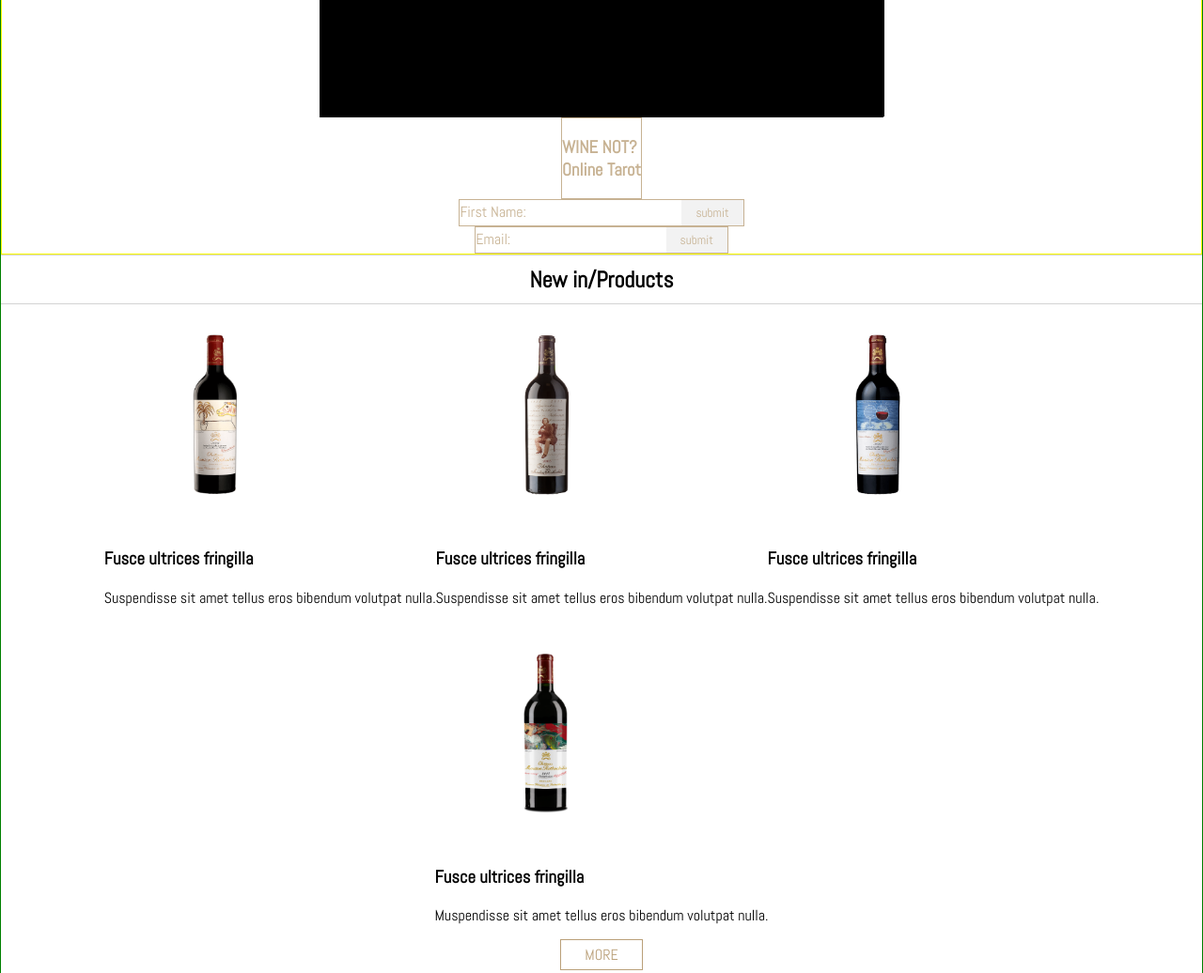
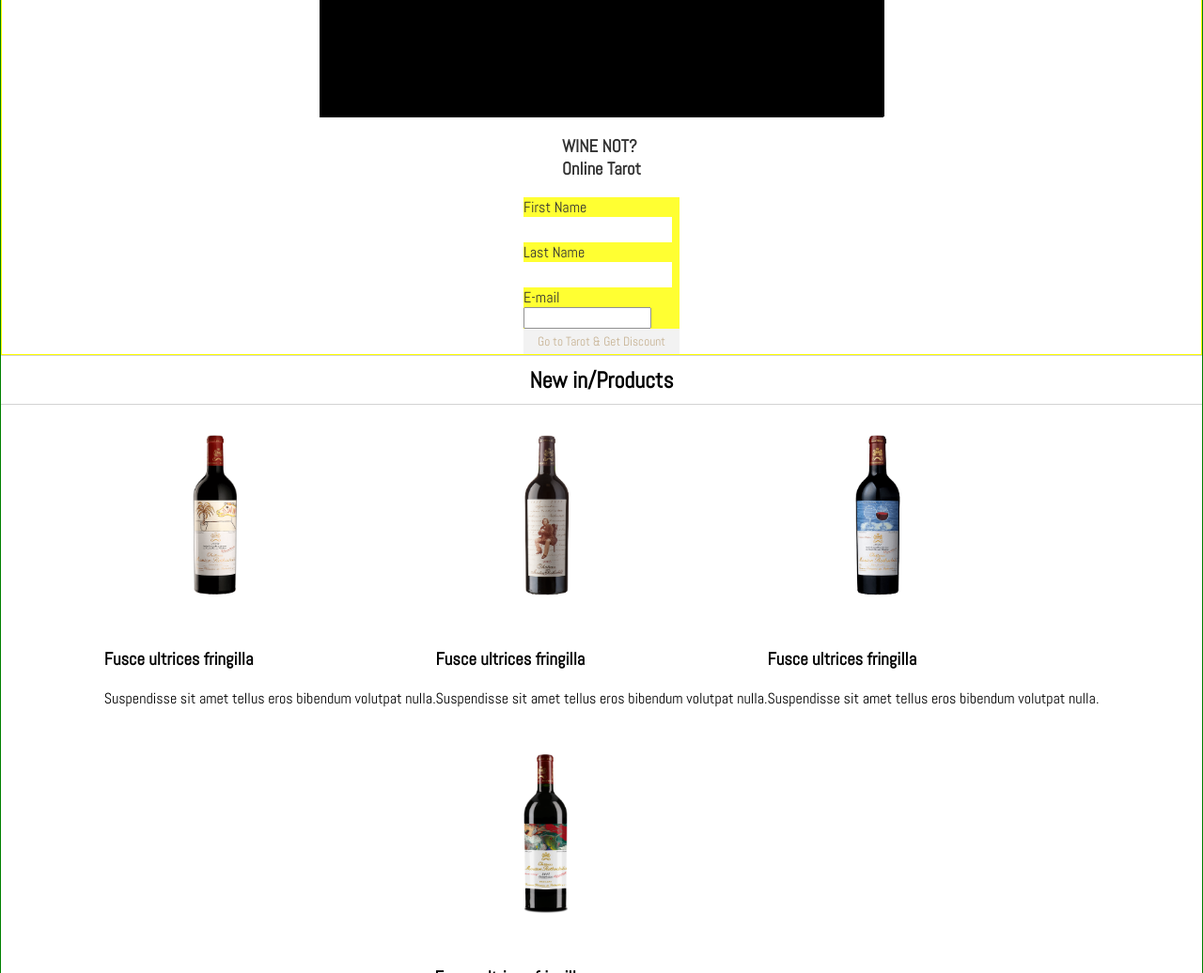
Before and after one commit to yanyant820/WD02017, a plain HTML site: page index.html in a window 1280 px wide. Shown: the part 1620-2656 px from the top of the page at 94% size. Drawn offline with Linux system fonts and the light colour scheme; files whose address does not match are found by name; a web font is replaced by a local one.

Commit message:
add index.html

```diff
--- a/index.html
+++ b/index.html
@@ -74,28 +74,42 @@
 		   </section> <!-- 左section -->
 
 		   <section class="right"> <!-- 右section -->
-			   <div class="online">
+			    <div class="h3title">
 				   <h3>WINE NOT? <br> Online Tarot</h3>
 			    </div>
 
+			    <mark>
 
-			   <div class="online">
-					First Name:
-					<input type="text" >   <!-- value="Your E-mail, Please." -->
-
-					<input type='submit' value='submit'>
+						<div class="flexline">
+							<div class="online1">
+								<div>First Name</div>
+								<input type="text" >
 							</div>
 
-			   <div class="online">
-					Email:
-					<input type="text" >   <!-- value="Your E-mail, Please." -->
+							<div class="online2">
+								<div>Last Name</div>
+								<input type="text">  <!-- value="Your E-mail, Please." -->
+							</div>
 
-					<input type='submit' value='submit'>
 						</div>
 
 
+						<div class="online3">
+							<span>E-mail</span>
+					    </div>
 
 
+						<div class="online4">
+							<input type="text1" >  <!-- value="Your E-mail, Please." -->
+						</div>
+
+
+						<div class="online5">
+							<input type="submit" value="Go to Tarot & Get Discount" >  <!-- value="Your E-mail, Please." -->
+						</div>
+
+
+			    </mark>
 
 
 
@@ -114,28 +128,28 @@
 
 			<div id="featured" class="container">
 
-				<div id="fbox1"> <img src="./img/transparent0.png" width="235" height="235" alt="" />
+				<div class="fboxs" id="fbox1"> <img src="./img/transparent0.png" width="235" height="235" alt="" />
 					<h3>Fusce ultrices fringilla</h3>
 					<p>Suspendisse sit amet tellus eros bibendum volutpat nulla.</p>
 					<a href="./Details.html"></a>
 				</div>
 
 
-				<div id="fbox2"> <img src="./img/transparent3.png" width="235" height="235" alt="" />
+				<div class="fboxs" id="fbox2"> <img src="./img/transparent3.png" width="235" height="235" alt="" />
 					<h3>Fusce ultrices fringilla</h3>
 					<p>Suspendisse sit amet tellus eros bibendum volutpat nulla.</p>
 					<a href="./Details.html"></a>
 				</div>
 
 
-				<div id="fbox3"> <img src="./img/transparent1.png" width="235" height="235" alt="" />
+				<div class="fboxs" id="fbox3"> <img src="./img/transparent1.png" width="235" height="235" alt="" />
 					<h3>Fusce ultrices fringilla</h3>
 					<p>Suspendisse sit amet tellus eros bibendum volutpat nulla.</p>
 					<a href="./Details.html"></a>
 				</div>
 
 
-				<div id="fbox4"> <img src="./img/transparent2.png" width="235" height="235" alt="" />
+				<div class="fboxs" id="fbox4"> <img src="./img/transparent2.png" width="235" height="235" alt="" />
 					<h3>Fusce ultrices fringilla</h3>
 					<p>Muspendisse sit amet tellus eros bibendum volutpat nulla.</p>
 					<a href="./Details.html"></a>
@@ -144,7 +158,7 @@
 			</div> <!-- <div id="featured" class="container">	-->
 
 			<div class="more_info">
-                <a href="./New in.html">MORE</a>
+                <a href="./New in.html">More</a>
 
 			</div>
 
```
Lines whose indentation alone changed are shown as unchanged.
